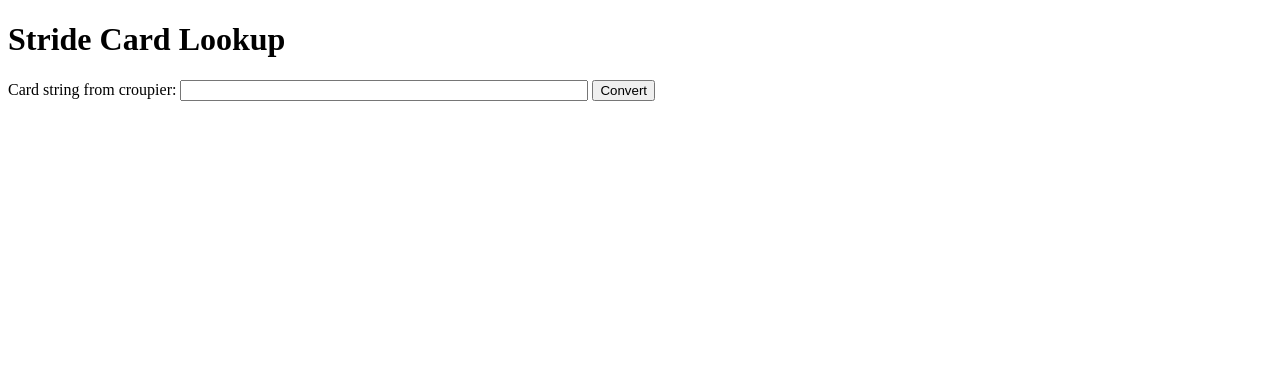
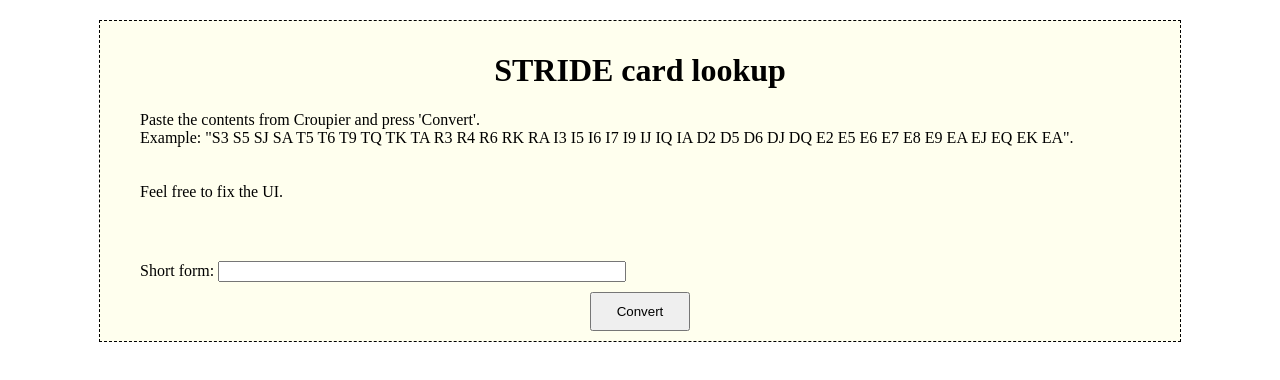
Before and after one commit to roptaty/roptaty.github.io, a plain HTML site: page cards.html in a window 1280 px wide. Drawn offline with Linux system fonts and the light colour scheme.

Commit message:
Update cards.html

```diff
--- a/cards.html
+++ b/cards.html
@@ -1,27 +1,67 @@
 <!DOCTYPE html>
 <html>
+
 <head>
     <title>STRIDE Card lookup</title>
 </head>
 <style type="text/css">
-    div.card {
-        padding: 5px;
+    div.content {
+        width: 1000px;
+        margin: 20px auto;
+        border: 1px dashed #000;
+        background-color: #ffe;
+        padding: 10px 40px;
     }
 
-    div.cardForm input[type=text]{
+    div.content h1 {
+        text-align: center;
+    }
+
+    div.explain {
+        margin-bottom: 60px;
+    }
+
+    div.card {
+        padding: 10px 5px;
+    }
+
+
+    div.cardForm input[type=text] {
         width: 400px;
+        margin-bottom: 10px;
     }
+
+    div.cardForm input[type=button] {
+        margin: 20px;
+        padding: 10px;
+        display: block;
+        box-sizing: border-box;
+        width: 100px;
+        margin: 0 auto;
+        text-align: center;
+    }
+
 </style>
 
 <body>
-    <h1>Stride Card Lookup</h1>
+
+    <div class="content">
+        <h1>STRIDE card lookup</h1>
+        <div class="explain">
+            Paste the contents from Croupier and press 'Convert'. <br />
+            Example: "S3 S5 SJ SA T5 T6 T9 TQ TK TA R3 R4 R6 RK RA I3 I5 I6 I7 I9 IJ IQ IA D2 D5 D6 DJ DQ E2 E5 E6 E7 E8 E9 EA EJ EQ EK EA". <br />
+            <br />
+            <br />
+            Feel free to fix the UI.
+        </div>
         <div class="cardForm">
-        <label for="card_input">Card string from croupier:</label>
+            <label for="card_input">Short form:</label>
             <input type="text" id="card_input" name="card_input" />
-        <input type="button" id="convert_button" name="Convert" value="Convert"/>
+            <input type="button" id="convert_button" name="Convert" value="Convert" />
         </div>
 
         <div id="cards"></div>
+    </div>
 
     <script type="text/javascript">
 
@@ -144,7 +184,7 @@
 
                 let newElement = document.createElement("div");
                 newElement.classList = "card";
-                newElement.innerText = element + ': (' + suitValue + ') ' + cardText;
+                newElement.innerText = suitValue + ': (' + element + ') ' + cardText + ".";
 
                 cardsContentElement.appendChild(newElement);
             });
@@ -163,4 +203,5 @@
         });
     </script>
 </body>
+
 </html>
```
Lines whose indentation alone changed are shown as unchanged.
